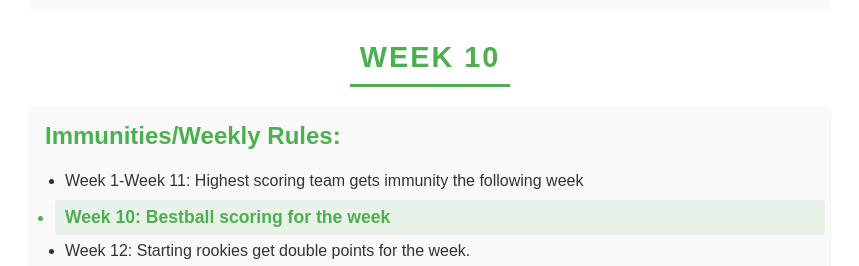
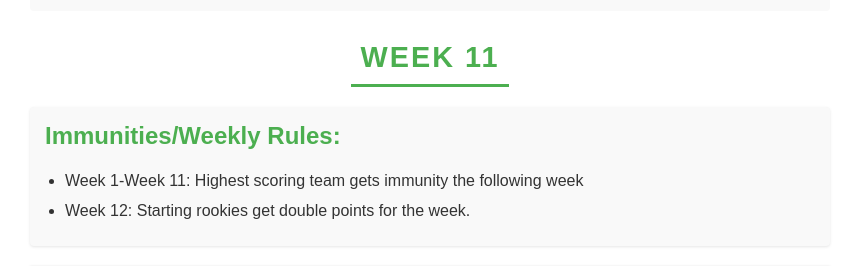
Before and after one commit to drtomaslight/LoOG-Guillotine-, a Flask app: template templates/rankings.html in a window 1280 px wide. Shown: the part 164-430 px from the top of the page, without its empty margins (210-1069 px from the left). Run offline with Flask 2, Linux system fonts and the light colour scheme; the template is opened without the code that fills it, so the values that code supplies are empty.

Commit message:
Update rankings.html

```diff
--- a/templates/rankings.html
+++ b/templates/rankings.html
@@ -336,7 +336,7 @@
         Last updated: {{ last_updated.strftime('%I:%M %p PT on %B %d, %Y') }}
     </div>
 
-    <h2 class="week-title">Week 10</h2>  <!-- Added subtitle -->
+    <h2 class="week-title">Week 11</h2>  <!-- Added subtitle -->
 
     <div class="rules">
         <h2>Immunities/Weekly Rules:</h2>
@@ -347,7 +347,7 @@
             <!-- <li>Week 5: Bestball scoring for the week.</li>
             <!-- <li>Week 7: Starting TEs get 1.5x points for the week.</li>  -->
             <!-- <li">Week 8: Highest scoring team thru 7 weeks gets immunity week 8 (possible to get 2 teams with immunity week 8)</li> -->
-            <li class="highlight">Week 10: Bestball scoring for the week</li>
+            <!-- <li class="highlight">Week 10: Bestball scoring for the week</li> -->
             <li>Week 12: Starting rookies get double points for the week.</li>
         </ul>
     </div>
```
